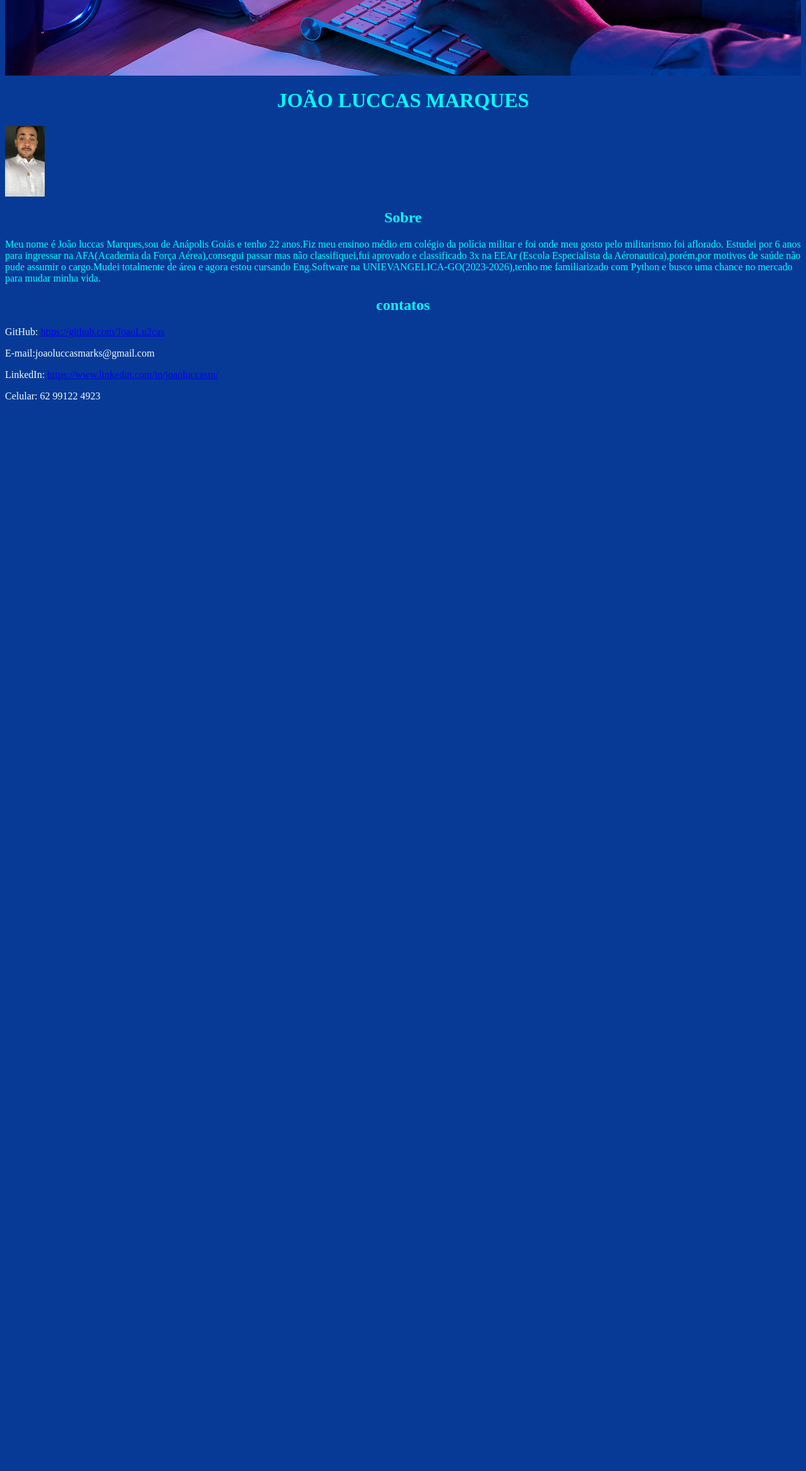
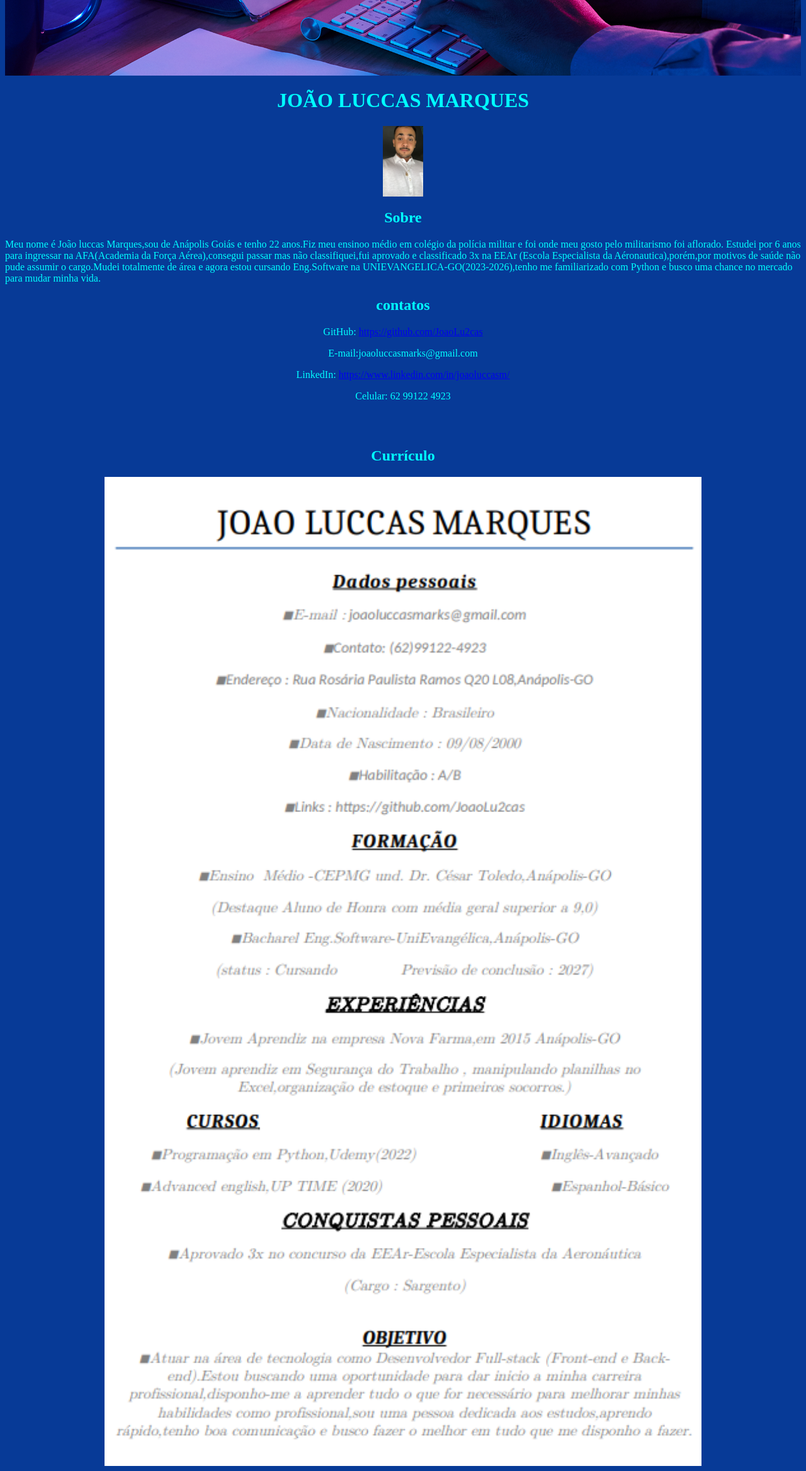
Before and after one commit to JoaoLu2cas/site-flask, a Flask app: page / in a window 1280 px wide. Shown: the part 204-2539 px from the top of the page at 63% size. Before the commit the page ends 838 px from the top, so only its background shows below. Run offline with Flask 2, Linux system fonts and the light colour scheme.

Commit message:
Nova página adicionada e algumas correções

```diff
--- a/main.py
+++ b/main.py
@@ -7,5 +7,10 @@ app = Flask(__name__)
 def homepage():
     return render_template('homepage.html')
 
+@app.route('/curriculo')
+
+def curriculo():
+    return render_template('curriculo.html')
+
 if __name__ == '__main__':
     app.run(debug=True)
--- a/templates/homepage.html
+++ b/templates/homepage.html
@@ -5,9 +5,11 @@
     <meta http-equiv="X-UA-Compatible" content="IE=edge">
     <meta name="viewport" content="width=device-width, initial-scale=1.0">
     <title>homepage</title>
+    <div align="center">
     <img id="bg" src="/static/img/bg.png" align="center" height="50%" width="100%"/>
     <h1 style="font-size: 50;color:aqua" align="center">JOÃO LUCCAS MARQUES</h1>
     <img id="joao" src="/static/img/joao.JPG" align="center" height="5%" width="5%"/>
+    </div>
 </head>
 <body style="background-color: rgb(7, 58, 151);">
     <h2 style="color: aqua;" align="center">Sobre</h2>
@@ -16,10 +18,15 @@
              motivos de saúde não pude assumir o cargo.Mudei totalmente de área e agora estou cursando Eng.Software na UNIEVANGELICA-GO(2023-2026),tenho me familiarizado com Python e busco uma chance no mercado para mudar minha vida.
     </p>
     <h2 style="color:aqua" align="center">contatos</h2>
-    <p style="color:azure" align="left">GitHub: <a href="https://github.com/JoaoLu2cas">https://github.com/JoaoLu2cas</a></p>
-    <p style="color:azure" align="left">E-mail:joaoluccasmarks@gmail.com</a> </p>
-    <p style="color:azure" align="left">LinkedIn: <a href=" https://www.linkedin.com/in/joaoluccasm/">https://www.linkedin.com/in/joaoluccasm/</a></p>
-    <p style="color:azure" align="left">Celular: 62 99122 4923</a></p>
+    <p style="color:aqua" align="center">GitHub: <a href="https://github.com/JoaoLu2cas">https://github.com/JoaoLu2cas</a></p>
+    <p style="color:aqua" align="center">E-mail:joaoluccasmarks@gmail.com</a> </p>
+    <p style="color:aqua" align="center">LinkedIn: <a href=" https://www.linkedin.com/in/joaoluccasm/">https://www.linkedin.com/in/joaoluccasm/</a></p>
+    <p style="color:aqua" align="center">Celular: 62 99122 4923</a></p>
+    <br></br>
+    <h2 style="color:aqua" align="center">Currículo</h2>
+    <div align="center">
+    <img id="curriculo" src="/static/img/curriculo.png" height="30%" width="75%" align="center">
+    </div>
 
     </body>
 </html>
```
Also changed, not shown: templates/curriculo.html (added, +16 -0 lines), static/img/curriculo.png (added).
